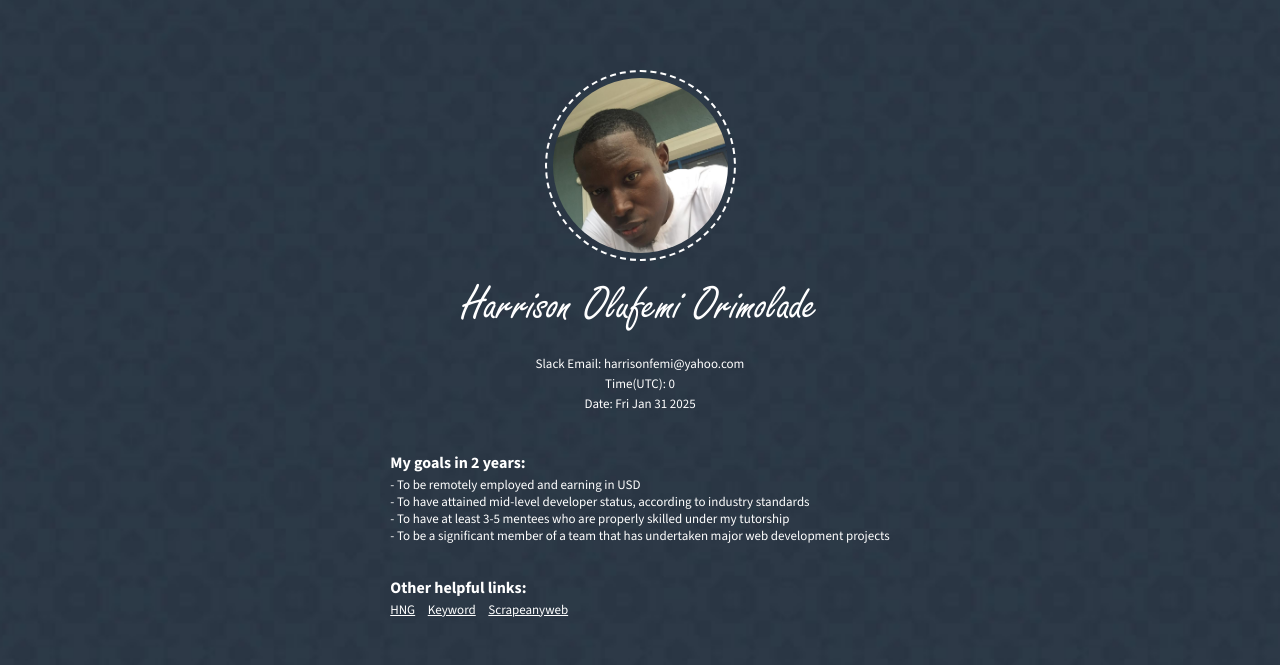
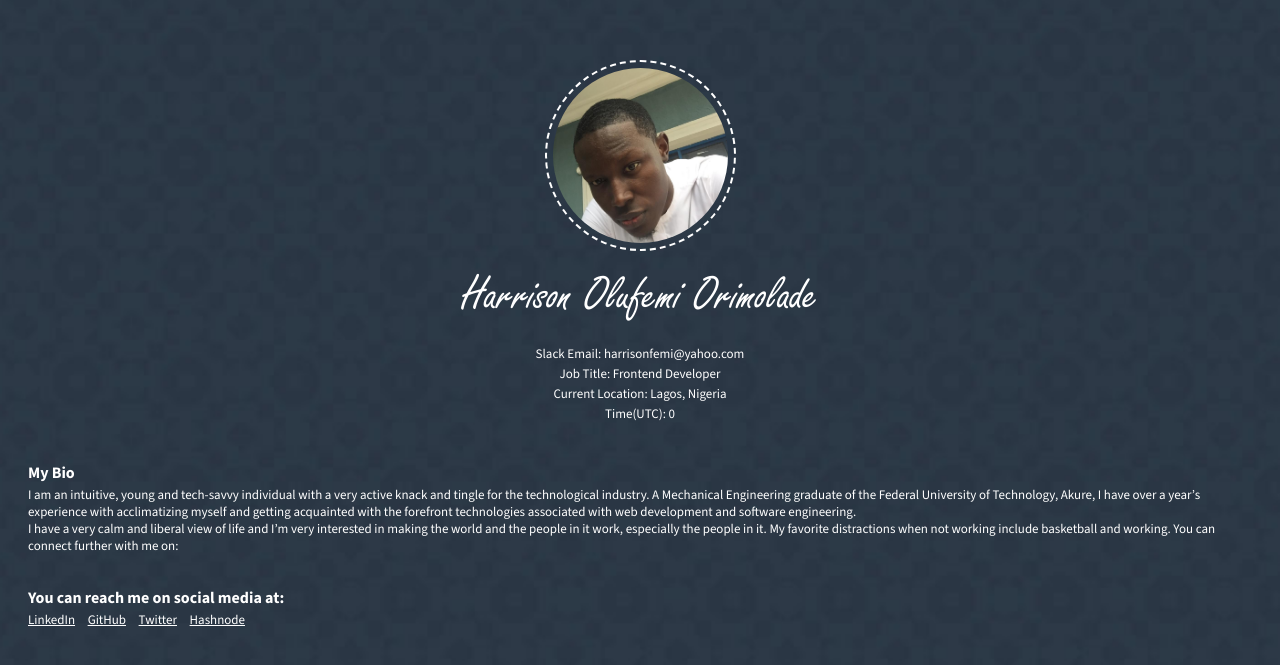
Before and after one commit to harrysink/hngxi-stage1, a plain HTML site: page index.html in a window 1280 px wide. Shown: the part 109-774 px from the top of the page. Drawn offline with nearby package versions, Linux system fonts and the light colour scheme.

Commit message:
Update index.html

```diff
--- a/index.html
+++ b/index.html
@@ -9,13 +9,15 @@
     </head>
     <body>
         <main>
-            <div class="image-div-container" data-testid="slackProfilePicture">
+            <div class="image-div-container" data-testid="profilePicture">
                 <div class="image-div">
                     <img src="./images/e22d103b-2acf-4eb0-bc1a-f84943f0e727.JPG" alt="">
                 </div>
             </div>
-            <h3 class="name" data-testid="slackDisplayName">Harrison Olufemi Orimolade</h3>
-            <p class="dets" data-testid="slackEmail">Slack Email: harrisonfemi@yahoo.com</p>
+            <h3 class="name" data-testid="fullName">Harrison Olufemi Orimolade</h3>
+            <p class="dets" data-testid="emailAddress">Slack Email: harrisonfemi@yahoo.com</p>
+            <p class="dets" data-testid="jobTitle">Job Title: Frontend Developer</p>
+            <p class="dets" data-testid="currentLocation">Current Location: Lagos, Nigeria</p>
             <p class="dets" data-testid="currentTimeUTC" id="current-time">Current time(UTC):</p>
             <script>
                 function getCurrentTime() {
@@ -26,7 +28,7 @@
                 const  timeDisplay = document.getElementById("current-time");
                 timeDisplay.innerHTML = getCurrentTime();
             </script>
-            <p class="dets" data-testid="currentDay" id="current-week-day">Date: </p>
+<!--             <p class="dets" data-testid="currentDay" id="current-week-day">Date: </p>
             <script>
                 function getCurrentDay() {
                     const day = new Date();
@@ -36,22 +38,25 @@
 
                 const  dayDisplay = document.getElementById("current-week-day");
                 dayDisplay.innerHTML = getCurrentDay();
-            </script>
-            <div class="goals-in-2">
-                <h4>My goals in 2 years:</h4>
+            </script> -->
+            <div class="goals-in-2" data-testid="shortBio">
+                <h4>My Bio</h4>
                 <p>
-                    - To be remotely employed and earning in USD <br>
-                    - To have attained mid-level developer status, according to industry standards <br>
-                    - To have at least 3-5 mentees who are properly skilled under my tutorship <br>
-                    - To be a significant member of a team that has undertaken major web development projects
+                    I am an intuitive, young and tech-savvy individual with a very active knack and tingle for the technological industry.
+                    A Mechanical Engineering graduate of the Federal University of Technology, Akure, I have over a year’s experience with
+                    acclimatizing myself and getting acquainted with the forefront technologies associated with web development and software
+                    engineering. <br>
+                    I have a very calm and liberal view of life and I’m very interested in making the world and the people in it work, especially
+                    the people in it. My favorite distractions when not working include basketball and working. You can connect further with me on:
                 </p>
             </div> <br>
-            <div>
-                <h4>Other helpful links:</h4>
+            <div data-testid="socialLinks">
+                <h4>You can reach me on social media at:</h4>
                 <p>
-                    <a data-testid="hngLink" href="http://hng.tech/learn">HNG</a>
-                    <a data-testid="keywordLink" href="http://keyword.dog/">Keyword</a>
-                    <a data-testid="scrapeanywebLink" href="http://scrapeanyweb.site/">Scrapeanyweb</a>
+                    <a href="https://www.linkedin.com/in/harrison-orimolade-726707190">LinkedIn</a>
+                    <a href="https://github.com/harrysink">GitHub</a>
+                    <a href="https://x.com/harrisonfemi">Twitter</a>
+                    <a href="https://hashnode.com/@harrysink">Hashnode</a>
                 </p>
             </div>
         </main>
```
